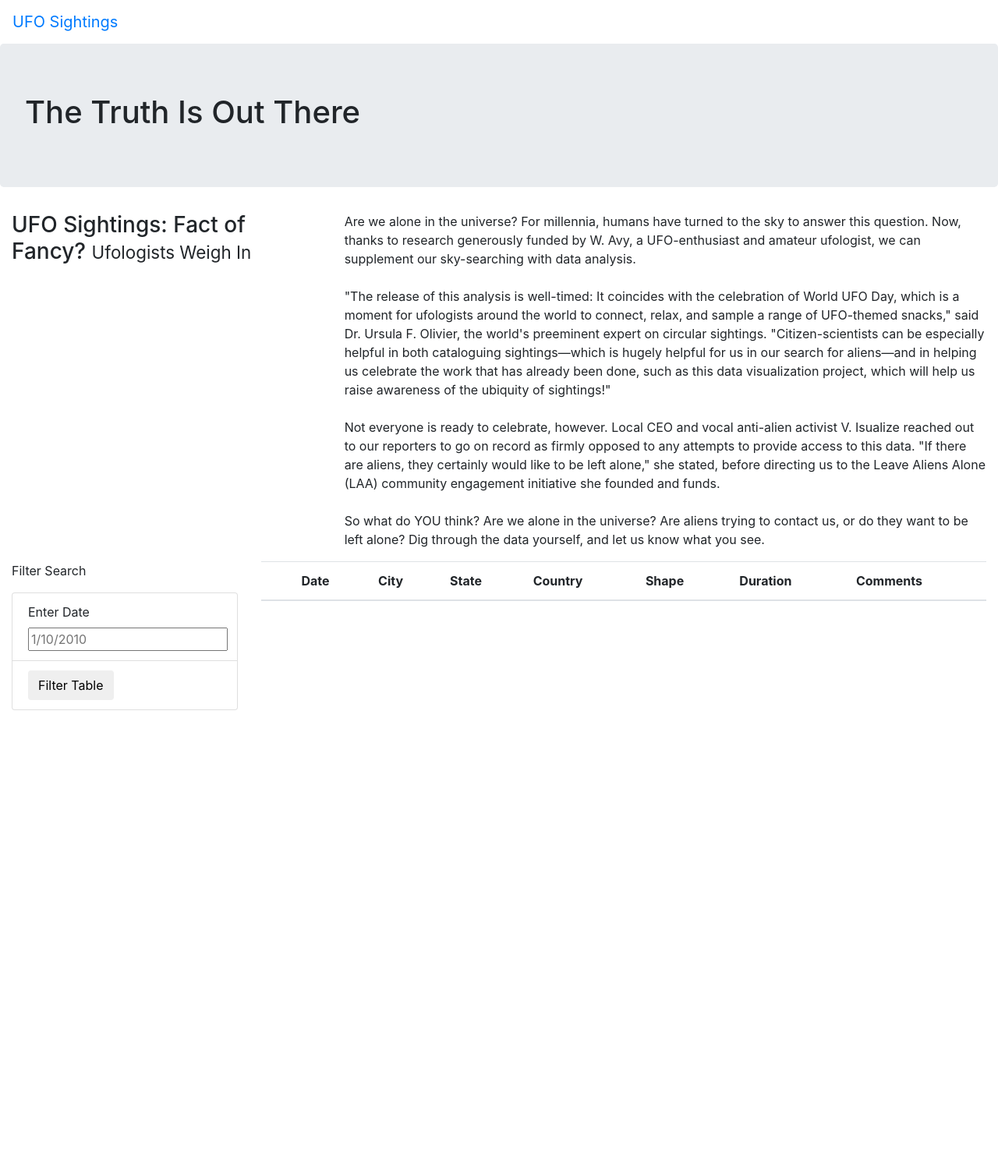
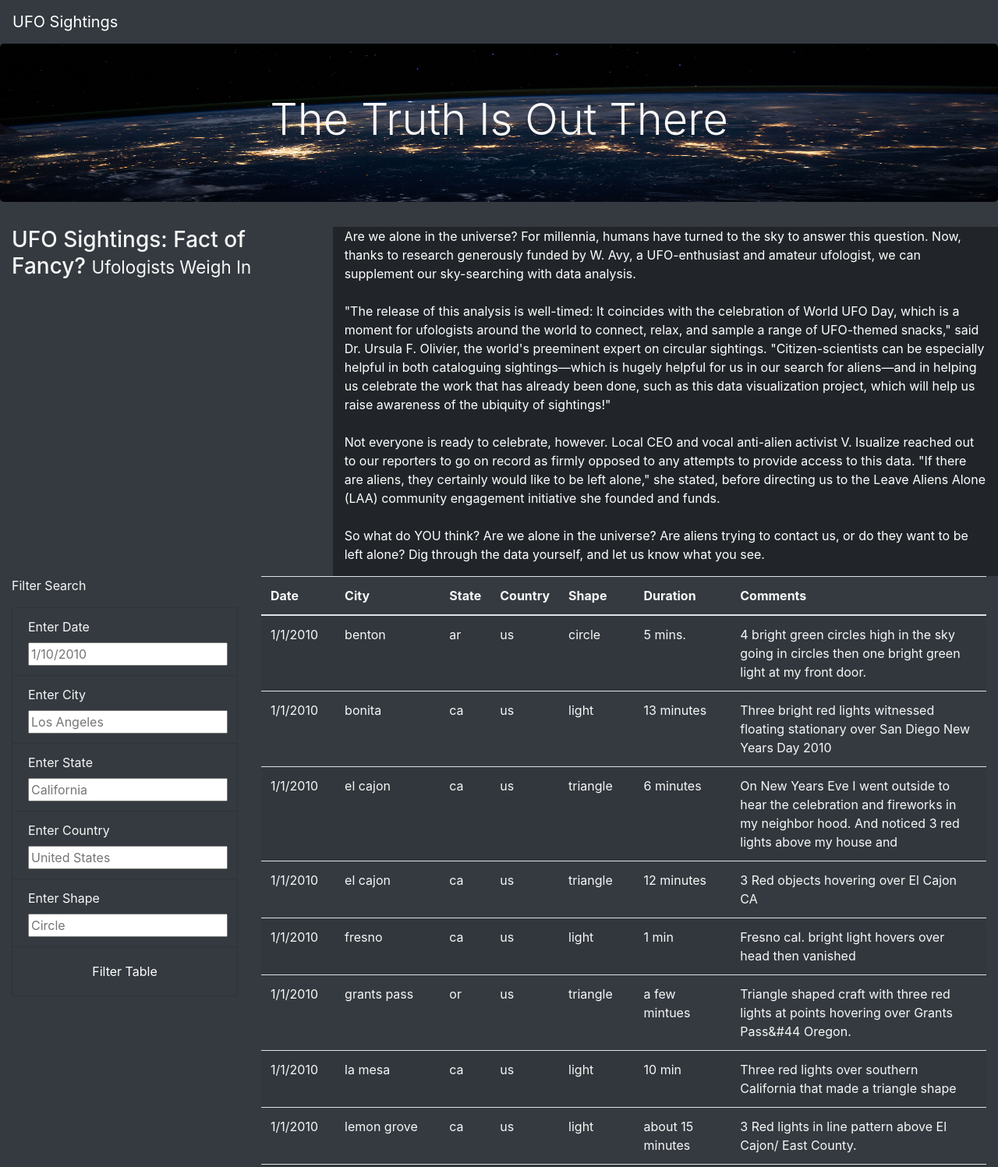
Before and after one commit to estherhk/UFOs, a plain HTML site: page index.html in a window 1280 px wide. Shown: the top 1497 px of the page at 78% size. Before the commit the page ends 911 px from the top, so only its background shows below. Drawn offline with nearby package versions, Linux system fonts and the light colour scheme.

Commit message:
challenge

```diff
--- a/index.html
+++ b/index.html
@@ -12,27 +12,29 @@
     />
     <link rel="stylesheet" href="static/css/style.css">
 </head>
-<body>
+<body class="bg-dark">
+        <!--Add NavBar-->
         <div class = "wrapper">
-            <nav class="navbar navbar-expand-lg">
+            <nav class="navbar navbar-dark bg-dark navbar-expand-lg">
                 <a class="navbar-brand" href="index.html">UFO Sightings</a>
             </nav>
         </div>
         <!--Add Jumbotron-->
         <div class="jumbotron">
-            <h1>The Truth Is Out There</h1>
+            <h1 class="display-4">The Truth Is Out There</h1>
         </div>
-        <!--Add the article title and paragraph-->
+        <!--Add the Article Title and Paragraph-->
         <div class="container-fluid">
             <div class="row">
               <div class="col-md-4">
                 <h3>UFO Sightings: Fact of Fancy? <small>Ufologists Weigh In</small></h3>
               </div>
-              <div class="col-md-8">
+              <div class="col-md-8 table-dark">
                 <p>
-                  Are we alone in the universe? For millennia, humans have turned to the sky to answer this question. Now, thanks to research generously funded by W. Avy, a UFO-enthusiast and amateur ufologist, we can supplement our sky-searching with data analysis.<br><br>"The release of this analysis is well-timed: It coincides with the celebration of World UFO Day, which is a moment for ufologists around the world to connect, relax, and sample a range of UFO-themed snacks," said Dr. Ursula F. Olivier, the world's preeminent expert on circular sightings. "Citizen-scientists can be especially helpful in both cataloguing sightings—which is hugely helpful for us in our search for aliens—and in helping us celebrate the work that has already been done, such as this data visualization project, which will help us raise awareness of the ubiquity of sightings!"<br><br>Not everyone is ready to celebrate, however. Local CEO and vocal anti-alien activist V. Isualize reached out to our reporters to go on record as firmly opposed to any attempts to provide access to this data. "If there are aliens, they certainly would like to be left alone," she stated, before directing us to the Leave Aliens Alone (LAA) community engagement initiative she founded and funds.<br><br>So what do YOU think? Are we alone in the universe? Are aliens trying to contact us, or do they want to be left alone? Dig through the data yourself, and let us know what you see.
-
-
+                  Are we alone in the universe? For millennia, humans have turned to the sky to answer this question. Now, thanks to research generously funded by W. Avy, a UFO-enthusiast and amateur ufologist, we can supplement our sky-searching with data analysis.<br>
+                  <br>"The release of this analysis is well-timed: It coincides with the celebration of World UFO Day, which is a moment for ufologists around the world to connect, relax, and sample a range of UFO-themed snacks," said Dr. Ursula F. Olivier, the world's preeminent expert on circular sightings. "Citizen-scientists can be especially helpful in both cataloguing sightings—which is hugely helpful for us in our search for aliens—and in helping us celebrate the work that has already been done, such as this data visualization project, which will help us raise awareness of the ubiquity of sightings!"<br>
+                  <br>Not everyone is ready to celebrate, however. Local CEO and vocal anti-alien activist V. Isualize reached out to our reporters to go on record as firmly opposed to any attempts to provide access to this data. "If there are aliens, they certainly would like to be left alone," she stated, before directing us to the Leave Aliens Alone (LAA) community engagement initiative she founded and funds.<br>
+                  <br>So what do YOU think? Are we alone in the universe? Are aliens trying to contact us, or do they want to be left alone? Dig through the data yourself, and let us know what you see.
                 </p>
               </div>
             </div>
@@ -42,27 +44,42 @@
             <div class="row">
               <!--Filters for Table-->
               <div class="col-md-3">
-                <form>
+                <form class="bg-dark">
                     <p>Filter Search</p>
-                    <ul class="list-group">
+                    <ul class="bg-dark  list-group">
                         <!--Add list for Input-->
-                        <li class="list-group-item">
+                        <li class="bg-dark  list-group-item">
                             <label for="date">Enter Date</label>
                                 <input type="text" placeholder="1/10/2010" id="datetime" />
                         </li>
+                        <li  class="bg-dark  list-group-item">
+                            <label for="city">Enter City</label>
+                                <input type="text" placeholder="Los Angeles" id="city" />
+                        </li>
+                        <li  class="bg-dark  list-group-item">
+                            <label for="state">Enter State</label>
+                                <input type="text" placeholder="California" id="state" />
+                        </li>
+                        <li  class="bg-dark  list-group-item">
+                            <label for="country">Enter Country</label>
+                                <input type="text" placeholder="United States" id="country" />
+                        </li>
+                        <li  class="bg-dark  list-group-item">
+                            <label for="shape">Enter Shape</label>
+                                <input type="text" placeholder="Circle" id="shape" />
+                        </li>
                         <!--Add list for Button-->
-                        <li class="list-group-item">
-                            <button id="filter-btn" type="button" class="btn btn-default">Filter Table</button>
+                        <li class="bg-dark  list-group-item text-center">
+                            <button id="filter-btn" type="button" class="btn btn-dark">Filter Table</button>
                         </li>
                     </ul>
                 </form>
               </div>
               <!--Prep the Table for Data-->
               <div class="col-md-9">
-                <table class="table table-striped">
+                <table class="table table-striped table-hover">
                     <thead>
                       <tr>
-                        <th>
                         <th>Date</th>
                         <th>City</th>
                         <th>State</th>
@@ -70,7 +87,6 @@
                         <th>Shape</th>
                         <th>Duration</th>
                         <th>Comments</th>
-                        </th>
                       </tr>
                     </thead>
                     <tbody></tbody>
@@ -78,6 +94,9 @@
               </div>
             </div>
         </div>
+        <script src="https://cdnjs.cloudflare.com/ajax/libs/d3/4.11.0/d3.js"></script>
+        <script src="static/js/data.js"></script>
+        <script src="static/js/app.js"></script>
 
 </body>
 </html>
--- a/static/css/style.css
+++ b/static/css/style.css
@@ -0,0 +1,10 @@
+body {
+
+    color: #f7f7f7;
+}
+
+.jumbotron {
+    background-image: url("../images/nasa.jpg");
+    background-size: 100% 100%;
+    text-align: center;
+}
--- a/static/js/app.js
+++ b/static/js/app.js
@@ -5,12 +5,12 @@ const tableData = data;
 var tbody = d3.select("tbody");
 
 //create self-contained table
-function buildTable(data) {
+function buildTable(dataArgument) {
     // First, clear out any existing data
     tbody.html("");
     // Next, loop through each object in the data
     // and append a row and cells for each value in the row
-    data.forEach((dataRow) => {
+    dataArgument.forEach((dataRow) => {
     // Append a row to the table body
     let row = tbody.append("tr");
     // Loop through each field in the dataRow and add
@@ -23,24 +23,116 @@ function buildTable(data) {
     });
 }
 
-//create button with D3
-function handleClick() {
-    // Grab the datetime value from the filter
-    let date = d3.select("#datetime").property("value");
+//replace old handleClick with new handleClick
+function newhandleClick(){
+    const filters = {
+        datetime:d3.select("#datetime").property("value"),
+        city:d3.select("#city").property("value"),
+        state:d3.select("#state").property("value"),
+        country:d3.select("#country").property("value"),
+        shape:d3.select("#shape").property("value")
+    };
+
+    // filterTable()
+    filterTable2(filters)
+}
+
+
+function filterTable2(filters) {
     let filteredData = tableData;
     // Check to see if a date was entered and filter the
     // data using that date.
-    if (date) {
-      // Apply `filter` to the table data to only keep the
-      // rows where the `datetime` value matches the filter value
-      filteredData = filteredData.filter(row => row.datetime === date);
-    }
+    Object.entries (filters).forEach(([key,val])=> {
+        if (val) {
+            filteredData = filteredData.filter(row => row[key] === val);
+        }
+    })
     // Rebuild the table using the filtered data
     // @NOTE: If no date was entered, then filteredData will
     // just be the original tableData.
     buildTable(filteredData);
-  }
-  // Attach an event to listen for the form button
-  d3.selectAll("#filter-btn").on("click", handleClick);
-  // Build the table when the page loads
-  buildTable(tableData);
+}
+// Attach an event to listen for the form button
+d3.select("#filter-btn").on("click", newhandleClick);
+d3.selectAll("input").on("change", newhandleClick);
+
+// Build the table when the page loads
+buildTable(tableData);
+
+
+
+// //Create Filters
+// var dateFilter = ""
+// var cityFilter = ""
+// var stateFilter = ""
+// var countryFilter = ""
+// var shapeFilter = ""
+
+  // //create button with D3 .   THIS ACTUALLY WORKED. WHY MAKE MORE WORK.
+// function handleClick() {
+//     // Grab the datetime value from the filter
+//     let date = d3.select("#datetime").property("value");
+//     let city = d3.select("#city").property("value");
+//     let state = d3.select("#state").property("value");
+//     let country = d3.select("#country").property("value");
+//     let shape = d3.select("#shape").property("value");
+//     let filteredData = tableData;
+//     // Check to see if a date was entered and filter the
+//     // data using that date.
+//     if (date) {
+//       // Apply `filter` to the table data to only keep the
+//       // rows where the `datetime` value matches the filter value
+//       filteredData = filteredData.filter(row => row.datetime === date);
+//     }
+//     if (city) {
+//         filteredData = filteredData.filter(row => row.city === city);
+//     }
+//     if (state) {
+//         filteredData = filteredData.filter(row => row.state === state);
+//     }
+//     if (country) {
+//         filteredData = filteredData.filter(row => row.country === country);
+//     }
+//     if (shape) {
+//         filteredData = filteredData.filter(row => row.shape === shape);
+//     }
+//     // Rebuild the table using the filtered data
+//     // @NOTE: If no date was entered, then filteredData will
+//     // just be the original tableData.
+//     buildTable(filteredData);
+// }
+
+
+    // //ternary operator check for filter
+    // dateFilter = date.length > 0 ? date: ""
+    // cityFilter = city.length > 0 ? city: ""
+    // stateFilter = state.length > 0 ? state: ""
+    // countryFilter = country.length > 0 ? country: ""
+    // shapeFilter = shape.length > 0 ? shape: ""
+
+//create Function filterTable
+// function filterTable() {
+//     let filteredData = tableData;
+//     // Check to see if a date was entered and filter the
+//     // data using that date.
+//     if (dateFilter) {
+//       // Apply `filter` to the table data to only keep the
+//       // rows where the `datetime` value matches the filter value
+//       filteredData = filteredData.filter(row => row.datetime === dateFilter);
+//     }
+//     if (cityFilter) {
+//         filteredData = filteredData.filter(row => row.city === cityFilter);
+//     }
+//     if (stateFilter) {
+//         filteredData = filteredData.filter(row => row.state === stateFilter);
+//     }
+//     if (countryFilter) {
+//         filteredData = filteredData.filter(row => row.country === countryFilter);
+//     }
+//     if (shapeFilter) {
+//         filteredData = filteredData.filter(row => row.shape === shapeFilter);
+//     }
+//     // Rebuild the table using the filtered data
+//     // @NOTE: If no date was entered, then filteredData will
+//     // just be the original tableData.
+//     buildTable(filteredData);
```
Also changed, not shown: static/images/nasa.jpg (added), static/images/webpage.png (added). Lines whose indentation alone changed are shown as unchanged.
